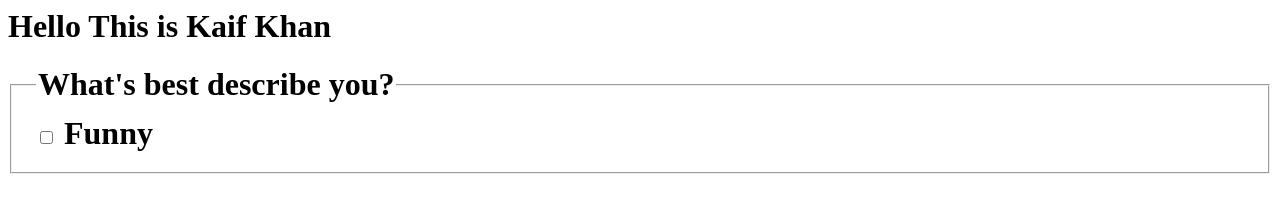
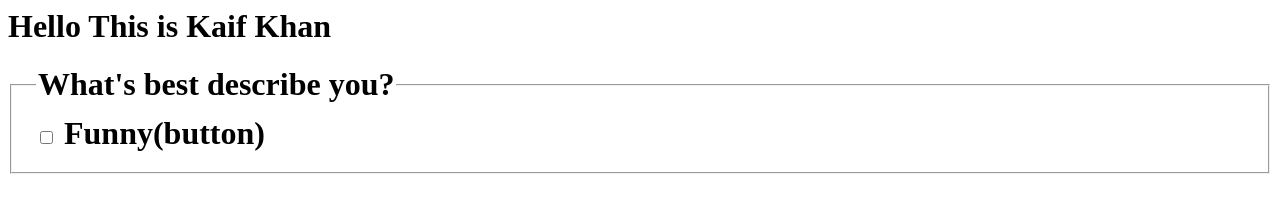
Before and after one commit to kaif618/LocalRepo, a plain HTML site: page index.html in a window 1280 px wide. Drawn offline with Linux system fonts and the light colour scheme.

Commit message:
commit added

```diff
--- a/index.html
+++ b/index.html
@@ -9,7 +9,7 @@
     <fieldset>
         <legend>What's best describe you?</legend>
         <input type="checkbox" id="funny" name="personality" value="funny">
-        <label for="funny">Funny</label>
+        <label for="funny">Funny(button)</label>
     </fieldset>
 </body>
 </html>
```
